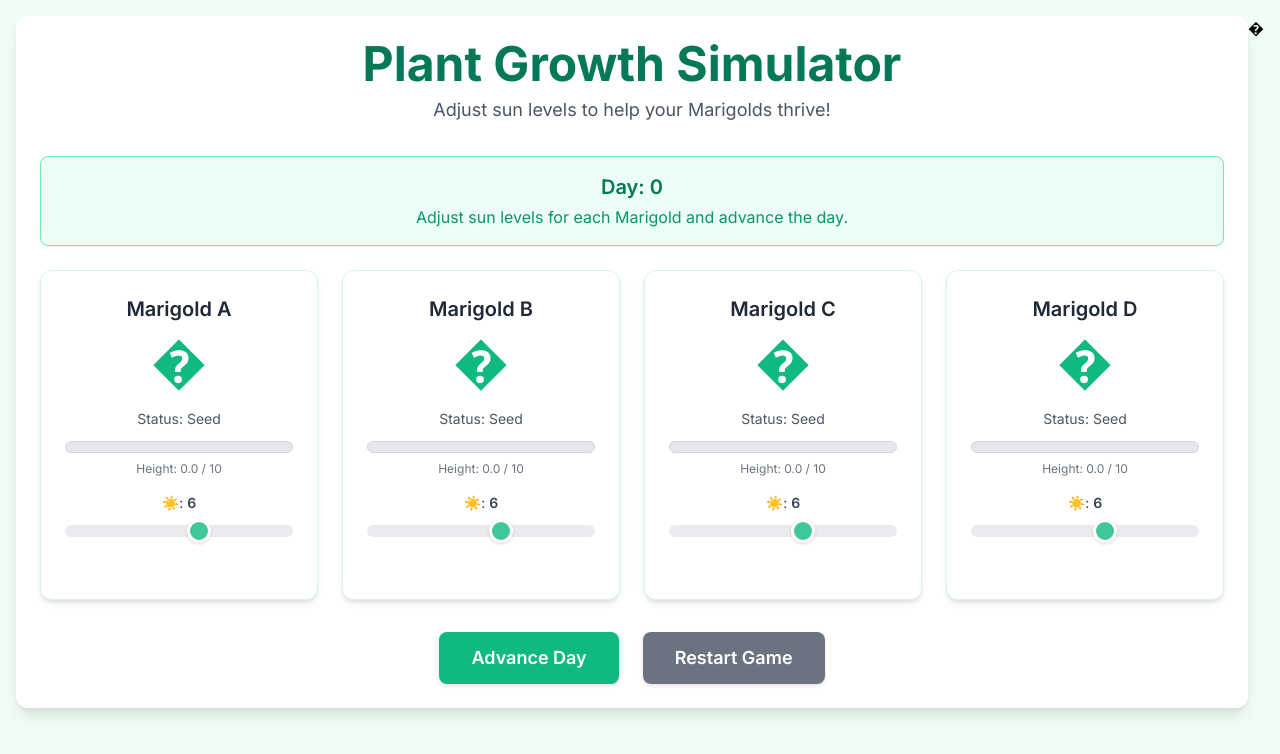
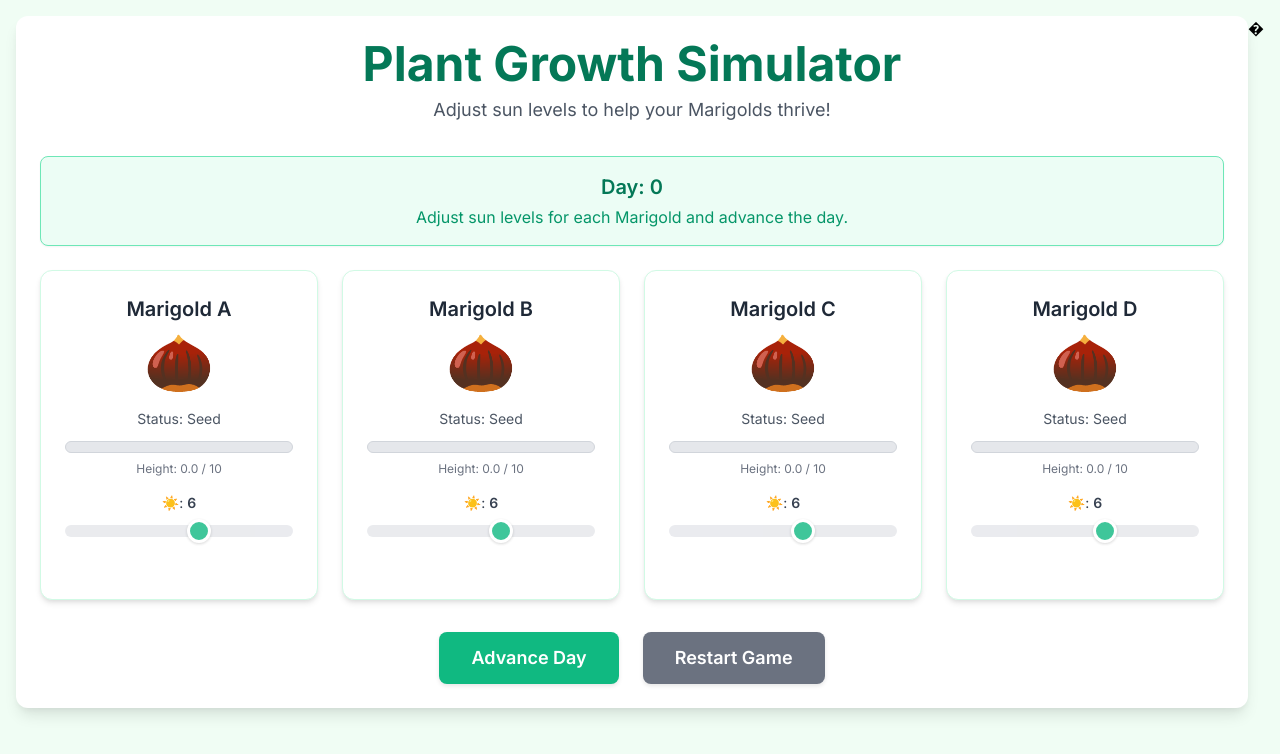
Before and after one commit to m2-si/plantgrowth, a plain HTML site: page index.html in a window 1280 px wide. Drawn offline with nearby package versions, Linux system fonts and the light colour scheme.

Commit message:
Add files via upload

```diff
--- a/index.html
+++ b/index.html
@@ -278,7 +278,7 @@
             switch (plant.status) {
                 case "Dead": return "🍂";
                 case "Wilting": return "🥀";
-                case "Seed": return "�";
+                case "Seed": return "🌰";
                 case "Sprout": return "🌱";
                 case "Growing": return "🍃";
                 case "Mature": return plant.baseIcon;
```
